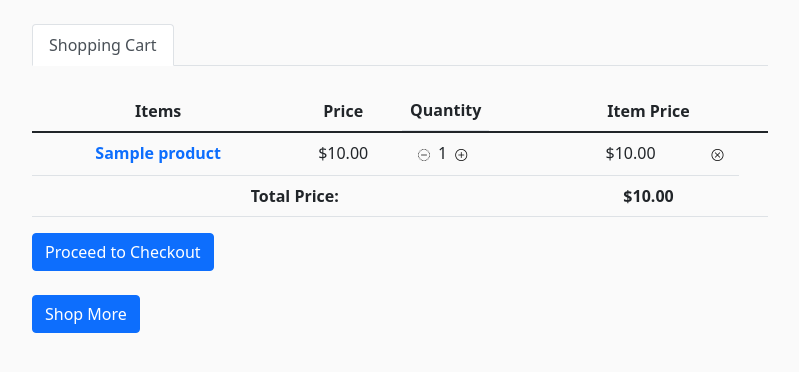
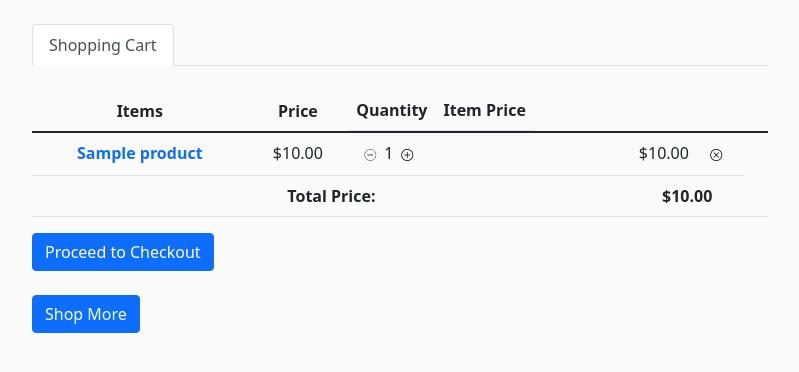
Before and after one commit to Erica233/Mini-Amazon, a Django app: page /cart/ in a window 1280 px wide. Shown: the part 56-428 px from the top of the page, without its empty margins (50-849 px from the left). Run offline with Django 4.2, Linux system fonts and the light colour scheme; a user stored in the database is signed in; tables that the repository leaves empty hold one stand-in row (values such as "Sample post").

Commit message:
table align

```diff
--- a/frontend/amazon/templates/amazon/cart.html
+++ b/frontend/amazon/templates/amazon/cart.html
@@ -27,7 +27,7 @@
                 <th scope="col">Items</th>
                 <th scope="col">Price</th>
                 <th scope="col" style="float:left;">Quantity</th>
-                <th scope="col">Item Price</th>
+                <th scope="col" style="float:left;">Item Price</th>
             </tr>
         </thead>
         <tbody>
@@ -71,10 +71,10 @@
                         </span>
                     </td>
                     <td>
-                        <span style="float:center;">
+                        <span style="float:left;">
                             ${{ item.item_price }}&ensp;
                         </span>
-                        <span style="float:right;">
+                        <span style="float:center;">
                             <form action="{% url 'amazon-cart' %}" method="post">
                                 {% csrf_token %}
                                 <button type="submit" value="*" class="button">
```
